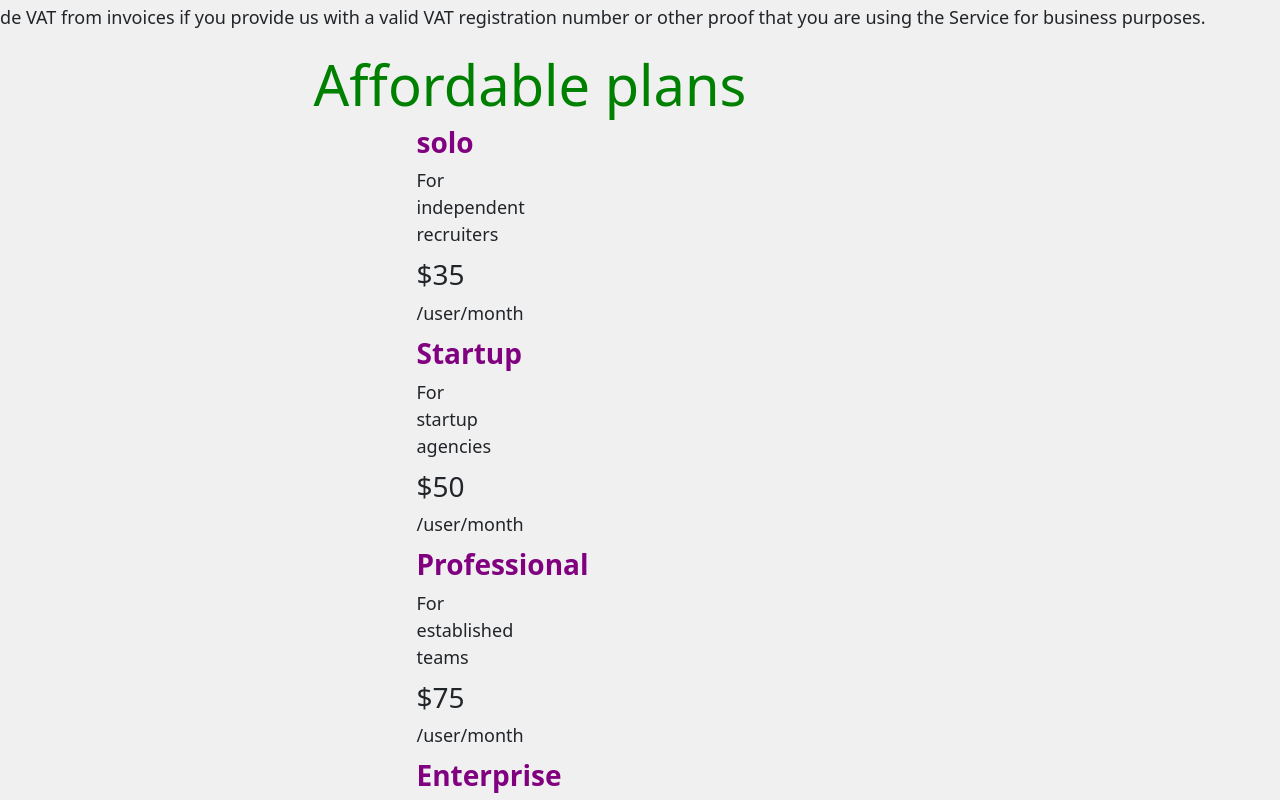
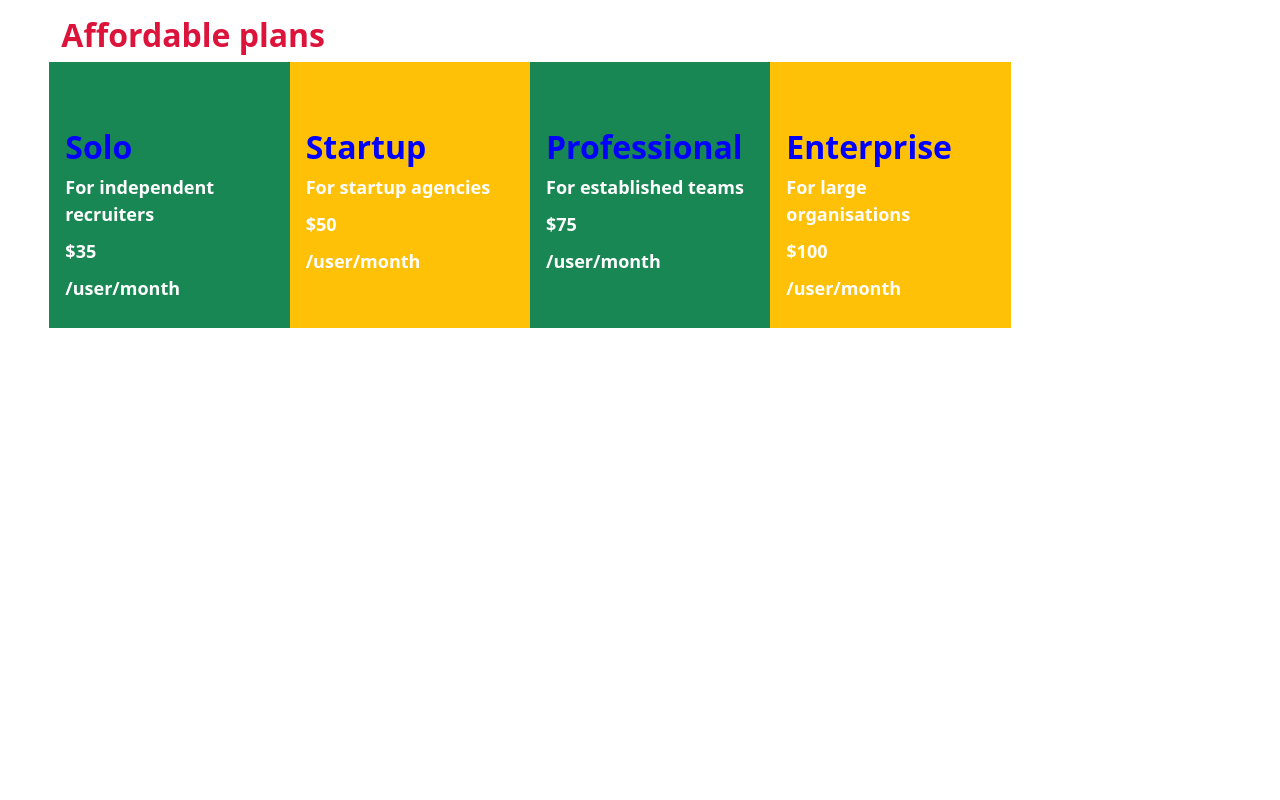
Before and after one commit to Yugandhar182/website_new, a Svelte app: page /pricing in a window 1280 px wide. Shown: the part 440-1240 px from the top of the page. Built offline with nearby package versions, Linux system fonts and the light colour scheme.

Commit message:
Update recruitingpricing.svelte

```diff
--- a/src/recruitingpricing.svelte
+++ b/src/recruitingpricing.svelte
@@ -2,6 +2,7 @@
    import 'bootstrap/dist/css/bootstrap.min.css';
    import { Link } from "svelte-routing";
   import { createEventDispatcher } from 'svelte';
+
 
   import Popup from './Popup.svelte';
 
@@ -44,51 +45,40 @@ dispatch('openWhyRecruitlyPopup', { closePopup });
         <p>If your place of business is in the EU (excluding the UK) and we are not obliged to charge you VAT (due to current applicable law).
         <p> we will only exclude VAT from invoices if you provide us with a valid VAT registration number or other proof that you are using the Service for business purposes.</p>
       </div>
-      <h1 class="display-4" style="color:green;font-weight:400;">Affordable plans </h1>
       <section class="features-section">
-        <table>
+        <div class="container-fluid mt-4">
+          <h1 style="color:crimson;">Affordable plans</h1>
 
-        <div class="container">
-          <div class="col">
-            <div class="col-md-4">
-              <div class="feature-card">
-                <i class="fa fa-search"></i>
-                <h3 style="color:purple; font-weight:600;">solo</h3>
+          <div class="row">
+            <div class="col p-3 bg-success text-white" style="color: blue; font-weight: 700;">
+              <h1>Solo</h1>
               <p>For independent recruiters</p>
-                <h3 >$35</h3>
+              <p>$35</p>
               <p>/user/month</p>
             </div>
-            </div>
-            <div class="col-md-4">
-              <div class="feature-card">
-                <i class="fa fa-envelope"></i>
-                <h3 style="color:purple; font-weight:600;">Startup</h3>
+
+            <div class="col p-3 bg-warning  text-white" style=" font-weight: 700;">
+              <h1>Startup</h1>
               <p>For startup agencies</p>
-                <h3 >$50</h3>
+              <p>$50</p>
               <p>/user/month</p>
             </div>
-            </div>
-            <div class="col-md-4">
-              <div class="feature-card">
-                <i class="fa fa-users"></i>
-                <h3 style="color:purple; font-weight:600;">Professional</h3>
+            <div class="col p-3  bg-success text-white" style=" font-weight: 700;">
+              <h1>Professional
+              </h1>
               <p>For established teams</p>
-                <h3 >$75</h3>
+              <p>$75</p>
               <p>/user/month</p>
             </div>
-            </div>
-           <div class="col-md-4">
-              <div class="feature-card">
-                <i class="fa fa-users"></i>
-                <h3 style="color:purple; font-weight:600;">Enterprise</h3>
+            <div class="col p-3 bg-warning  text-white" style="font-weight: 700;">
+              <h1>Enterprise
+              </h1>
               <p>For large organisations</p>
-                <h3 >$100</h3>
+              <p>$100</p>
               <p>/user/month</p>
             </div>
           </div>
         </div>
-        </div>
-      </table>
       </section>
 
       </div>
@@ -100,15 +90,19 @@ dispatch('openWhyRecruitlyPopup', { closePopup });
 
     .hero-section {
         text-align: center;
-    margin-top: -500px;
+    margin-top: -1200px;
     margin-bottom: 10px;
+  }
+  .container{
+    width: 160vh;
   }
 
 
-    .recruiting-pricing-section h1 {
+    .features-section h1 {
       color: blue;
       font-weight: bold;
-      font-size: 5rem;
+      font-size: 2rem;
+      margin-top: 50px;
     }
 
 
@@ -136,7 +130,7 @@ dispatch('openWhyRecruitlyPopup', { closePopup });
       flex-direction: column;
       justify-content: center;
       align-items: center;
-      background-color: #f0f0f0;
+      background-color:white;
       padding: 20px;
       margin-left: 140vh;
       margin-right: -50vh;
```
Lines whose indentation alone changed are shown as unchanged.
